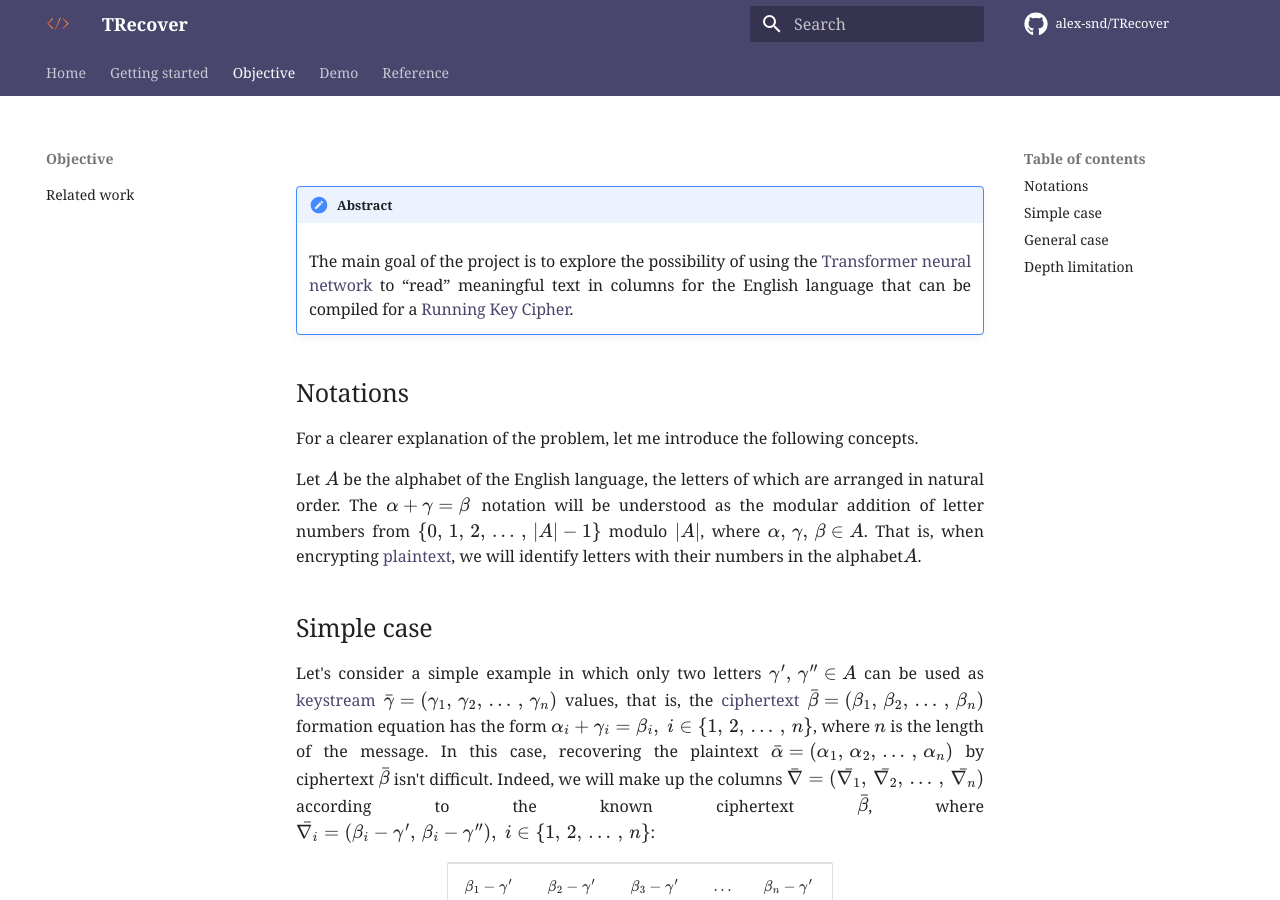
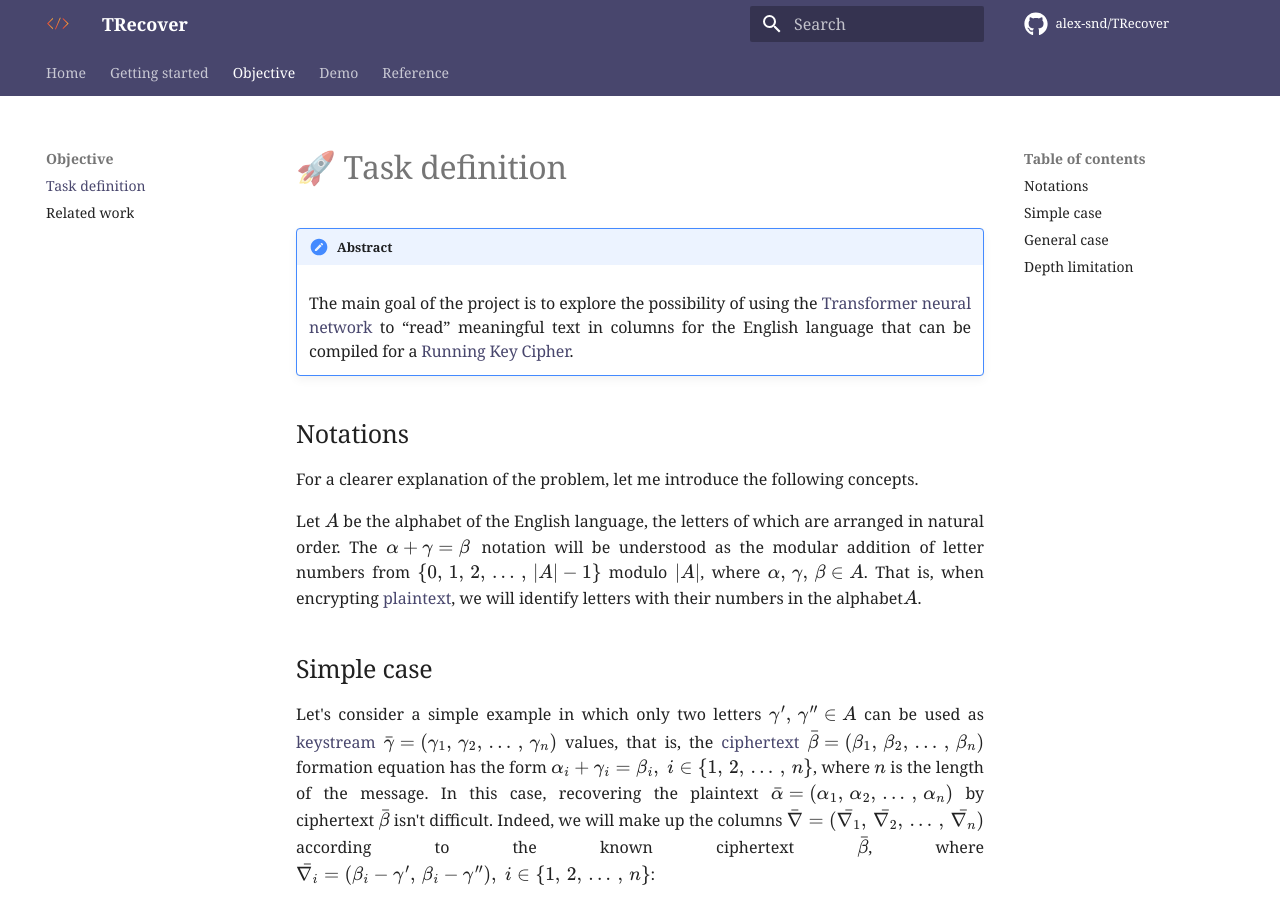
Before and after one commit to alex-snd/TRecover, an MkDocs documentation site: the page built from docs/objective/task_definition.md, in a window 1280 px wide and 900 px high. Built offline with MkDocs 1.6.1 and Material for MkDocs 9.7.7, drawn with Linux system fonts in a browser that asks for light colours; some web fonts are replaced; comment, search, counter and statistics services are not loaded.

Commit message:
Update structure and page names

```diff
--- a/docs/objective.md
+++ b/docs/objective/task_definition.md
@@ -1,6 +1,8 @@
 ---
-title: " "
+title: "🚀 Task definition"
 ---
+# 🚀 Task definition
+
 !!! important "Abstract"
 
     <h3 align="justify">The main goal of the project is to explore the possibility of using the
--- a/mkdocs.yml
+++ b/mkdocs.yml
@@ -104,10 +104,13 @@ plugins:
 # Page tree
 nav:
   - Home: index.md
-  - Getting started: getting_started.md
+  - Getting started:
+    - Installation: getting_started/installation.md
+    - Data: getting_started/data.md
+    - Train: getting_started/train.md
   - Objective:
-    - objective.md
-    - Related work: related_work.md
+    - Task definition: objective/task_definition.md
+    - Related work: objective/related_work.md
   - Demo: https://huggingface.co/spaces/alex-snd/TRecover
   - Reference:
     - CLI:
```
Also changed, not shown: docs/getting_started/data.md (added), docs/getting_started/installation.md (added), docs/getting_started/train.md (added), docs/objective/related_work.md (renamed from docs/related_work.md).
